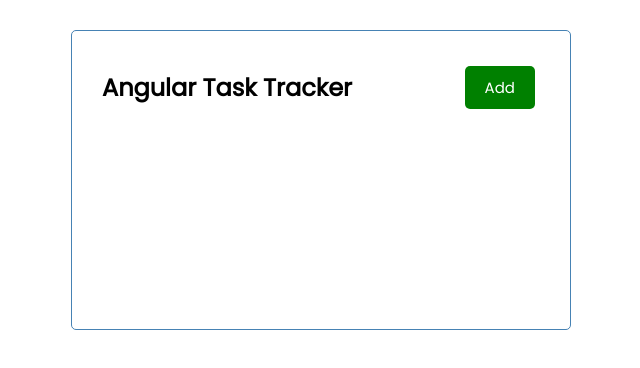
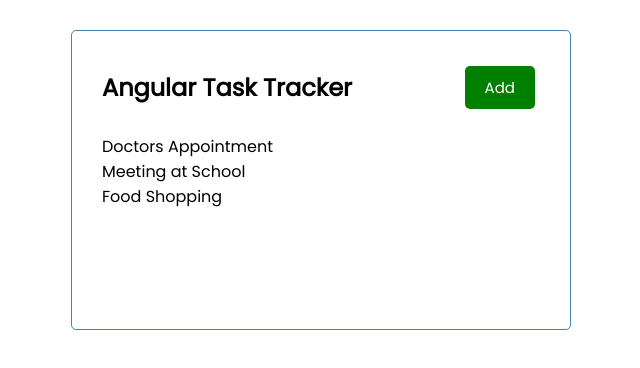
Before and after one commit to patrykkaczmarek7/Angular-tasktracker, an Angular app: page / in a window 1280 px wide. Shown: the top 368 px of the page, without its empty margins (319-959 px from the left). Built offline with nearby package versions, Linux system fonts and the light colour scheme.

Commit message:
few changes

```diff
--- /dev/null
+++ b/src/app/Task.ts
@@ -0,0 +1,6 @@
+export interface Task {
+  id?: number;
+  text: string;
+  day: string;
+  reminder: boolean;
+}
--- a/src/app/app.component.html
+++ b/src/app/app.component.html
@@ -1,3 +1,4 @@
 <div class="container">
   <app-header></app-header>
+  <app-tasks></app-tasks>
 </div>
--- a/src/app/app.module.ts
+++ b/src/app/app.module.ts
@@ -5,12 +5,14 @@ import { AppRoutingModule } from './app-routing.module';
 import { AppComponent } from './app.component';
 import { HeaderComponent } from './components/header/header.component';
 import { ButtonComponent } from './components/button/button.component';
+import { TasksComponent } from './components/tasks/tasks.component';
 
 @NgModule({
   declarations: [
     AppComponent,
     HeaderComponent,
-    ButtonComponent
+    ButtonComponent,
+    TasksComponent
   ],
   imports: [
     BrowserModule,
--- a/src/app/components/button/button.component.html
+++ b/src/app/components/button/button.component.html
@@ -1 +1,7 @@
-<button [ngStyle] = "{'background-color': color}" class="btn">{{ text }}</button>
+<button
+[ngStyle] = "{ 'background-color': color }"
+class="btn"
+(click)="onClick()"
+>
+{{ text }}
+</button>
--- a/src/app/components/button/button.component.ts
+++ b/src/app/components/button/button.component.ts
@@ -1,4 +1,4 @@
-import { Component, OnInit, Input } from '@angular/core';
+import { Component, OnInit, Input, Output, EventEmitter } from '@angular/core';
 
 @Component({
   selector: 'app-button',
@@ -8,10 +8,13 @@ import { Component, OnInit, Input } from '@angular/core';
 export class ButtonComponent implements OnInit {
   @Input() text: string = '';
   @Input() color: string = '';
+  @Output() btnClick = new EventEmitter();
 
   constructor() { }
 
   ngOnInit(): void {
   }
-
+  onClick() {
+    this.btnClick.emit();
+  }
 }
--- a/src/app/components/header/header.component.html
+++ b/src/app/components/header/header.component.html
@@ -1,4 +1,9 @@
 <header>
   <h2>{{ title }}</h2>
-  <app-button color="green" text="Add"></app-button>
+
+  <app-button
+  color="green"
+  text="Add"
+  (btnClick)="toggleAddTask()">
+</app-button>
 </header>
--- a/src/app/components/header/header.component.ts
+++ b/src/app/components/header/header.component.ts
@@ -14,4 +14,7 @@ export class HeaderComponent implements OnInit {
   ngOnInit(): void {
   }
 
+  toggleAddTask() {
+    console.log('toggle');
+  }
 }
--- /dev/null
+++ b/src/app/components/tasks/tasks.component.html
@@ -0,0 +1 @@
+<p *ngFor="let task of tasks">{{ task.text }}</p>
--- /dev/null
+++ b/src/app/components/tasks/tasks.component.ts
@@ -0,0 +1,19 @@
+import { Component, OnInit } from '@angular/core';
+import { Task } from '../../Task';
+import { TASKS } from '../../mock-tasks';
+
+@Component({
+  selector: 'app-tasks',
+  templateUrl: './tasks.component.html',
+  styleUrls: ['./tasks.component.css']
+})
+export class TasksComponent implements OnInit {
+  tasks: Task[] = TASKS;
+
+
+  constructor() { }
+
+  ngOnInit(): void {
+  }
+
+}
--- /dev/null
+++ b/src/app/mock-tasks.ts
@@ -0,0 +1,22 @@
+import { Task } from './Task';
+
+export const TASKS: Task[] = [
+  {
+    id: 1,
+    text: 'Doctors Appointment',
+    day: 'May 5th at 2:30pm',
+    reminder: true,
+  },
+  {
+    id: 2,
+    text: 'Meeting at School',
+    day: 'May 6th at 1:30pm',
+    reminder: true,
+  },
+  {
+    id: 3,
+    text: 'Food Shopping',
+    day: 'May 7th at 12:30pm',
+    reminder: false,
+  },
+];
```
Also changed, not shown: src/app/components/tasks/tasks.component.css (added), 1 other file (tests, documents, lock files or other folders).
